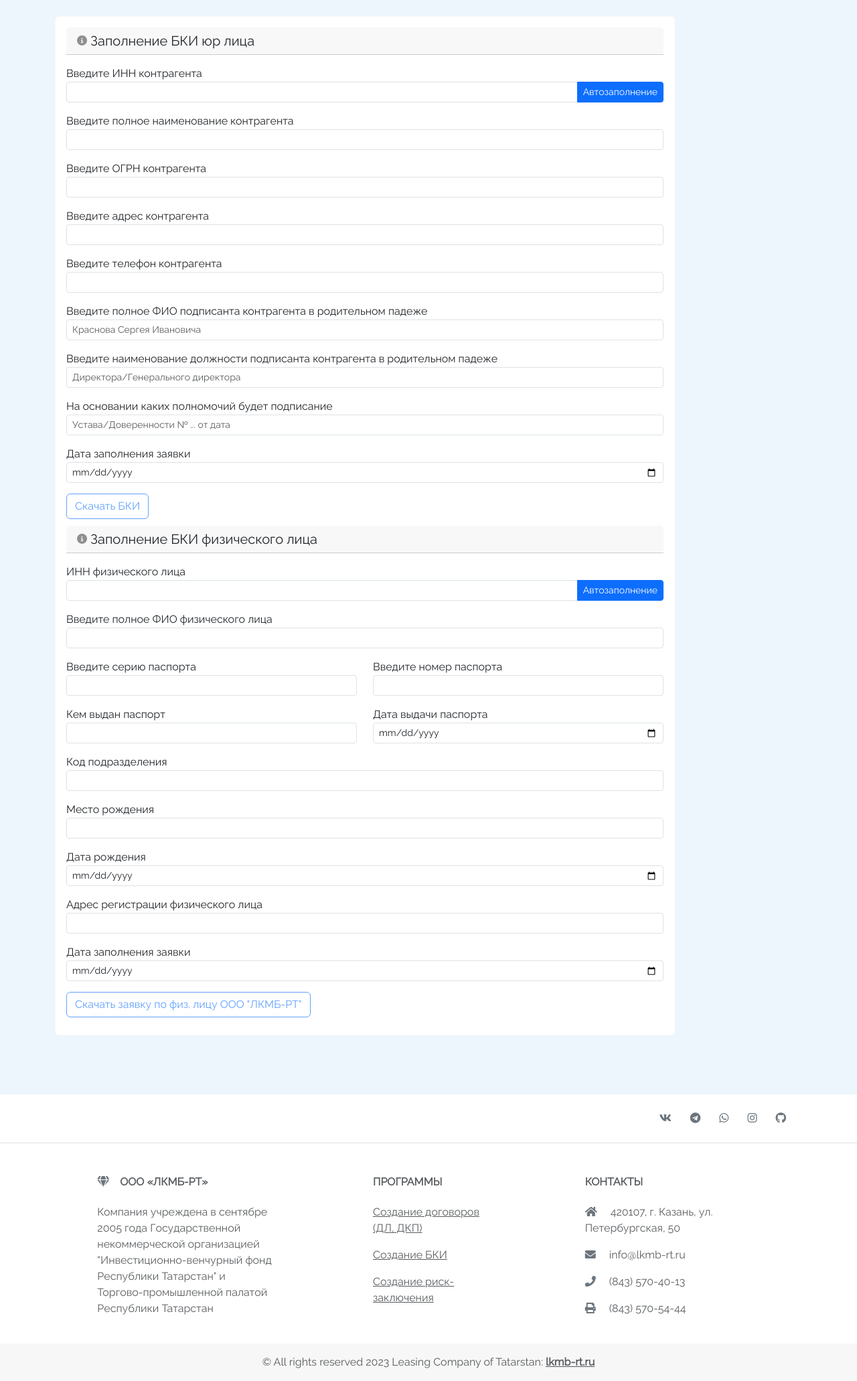
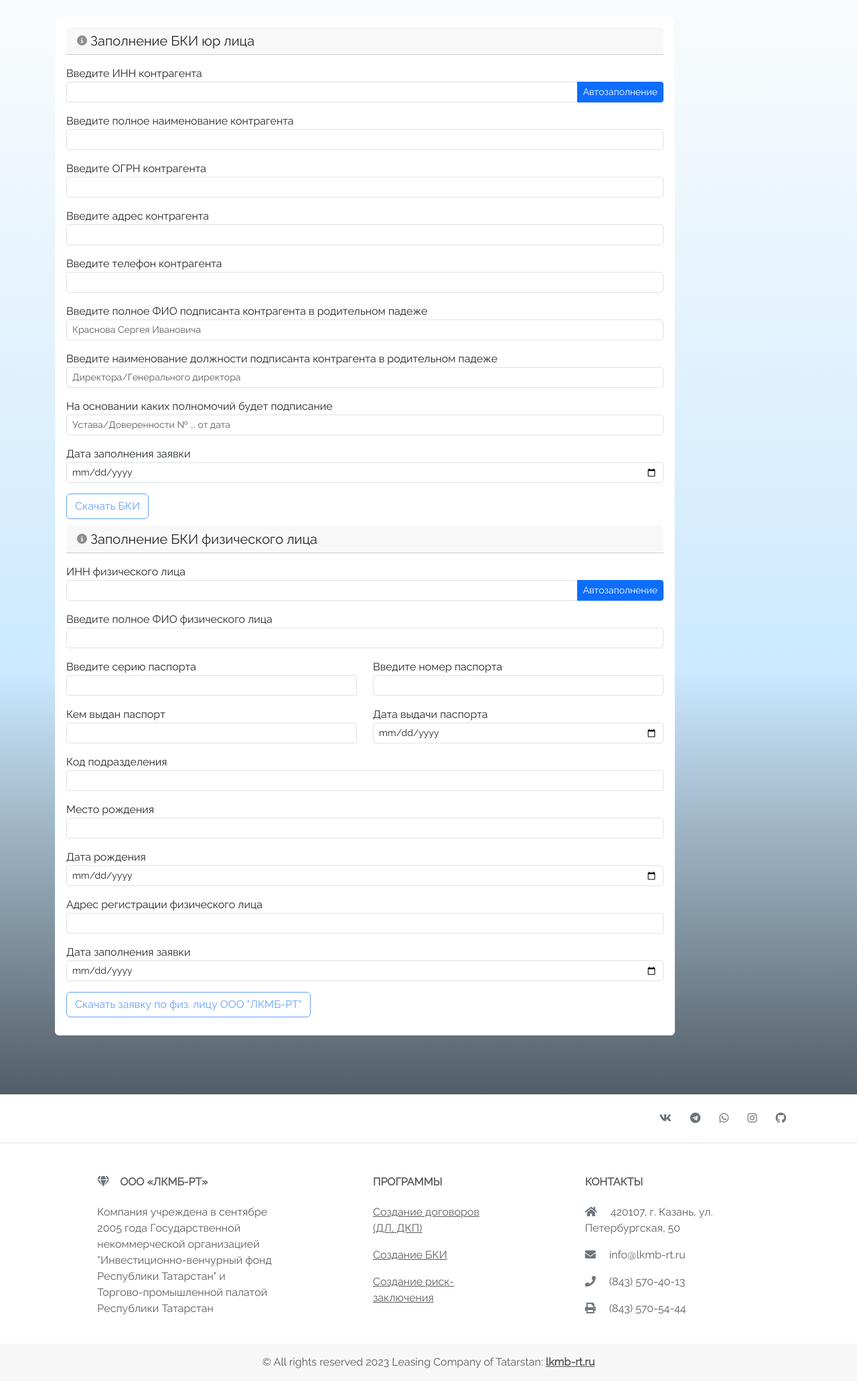
Before and after one commit to dimamushalapugin/credit_project_learn_python, a Flask app: page /managers/create_bki in a window 1280 px wide. Shown: the part 59-2121 px from the top of the page at 67% size. Run offline with Flask 3, Linux system fonts and the light colour scheme; the visitor is signed in with stand-in values (Sample User, id 1); parts of the project's set-up code (start-up, migrations or seed data) failed here and were passed over; some libraries are stand-ins or nearby versions.

Commit message:
update fon

```diff
--- a/webapp/templates/admin_profile.html
+++ b/webapp/templates/admin_profile.html
@@ -37,7 +37,7 @@
             font-family: 'Segoe UI', Tahoma, Geneva, Verdana, sans-serif;
             margin: 0;
             padding: 0;
-            background-color: #eeeeee;
+            background-image: linear-gradient(to bottom, #FCFDFC, #CCE9FF, #000000);;
         }
 
         header {
--- a/webapp/templates/create_agreements.html
+++ b/webapp/templates/create_agreements.html
@@ -74,7 +74,7 @@
         }
     </style>
 </head>
-<body style="background-color: #edf6fc;">
+<body style="background-image: linear-gradient(to bottom, #FCFDFC, #CCE9FF, #000000);">
 {% include 'menu.html' %}
 <svg xmlns="http://www.w3.org/2000/svg" style="display: none;">
     <symbol id="check-circle-fill" fill="currentColor" viewBox="0 0 16 16">
--- a/webapp/templates/create_bki.html
+++ b/webapp/templates/create_bki.html
@@ -48,7 +48,7 @@
         }
     </style>
 </head>
-<body style="background-color: #edf6fc;">
+<body style="background-image: linear-gradient(to bottom, #FCFDFC, #CCE9FF, #000000);">
 {% include 'menu.html' %}
 <svg xmlns="http://www.w3.org/2000/svg" style="display: none;">
     <symbol id="check-circle-fill" fill="currentColor" viewBox="0 0 16 16">
--- a/webapp/templates/risk_conclusion.html
+++ b/webapp/templates/risk_conclusion.html
@@ -54,7 +54,7 @@
         }
     </style>
 </head>
-<body style="background-color:#85c1df;">
+<body style="background-image: linear-gradient(to bottom, #FCFDFC, #CCE9FF, #000000);">
 {% include 'menu.html' %}
 <svg xmlns="http://www.w3.org/2000/svg" style="display: none;">
     <symbol id="check-circle-fill" fill="currentColor" viewBox="0 0 16 16">
--- a/webapp/templates/risk_conclusion_folder.html
+++ b/webapp/templates/risk_conclusion_folder.html
@@ -8,7 +8,7 @@
     <link rel="stylesheet" href="https://cdnjs.cloudflare.com/ajax/libs/font-awesome/6.4.2/css/all.min.css">
 
 </head>
-<body>
+<body style="background-image: linear-gradient(to bottom, #FCFDFC, #CCE9FF, #000000);">
 <div class="container mt-4">
     <div class="row">
         <div class="col-md-8">
```
